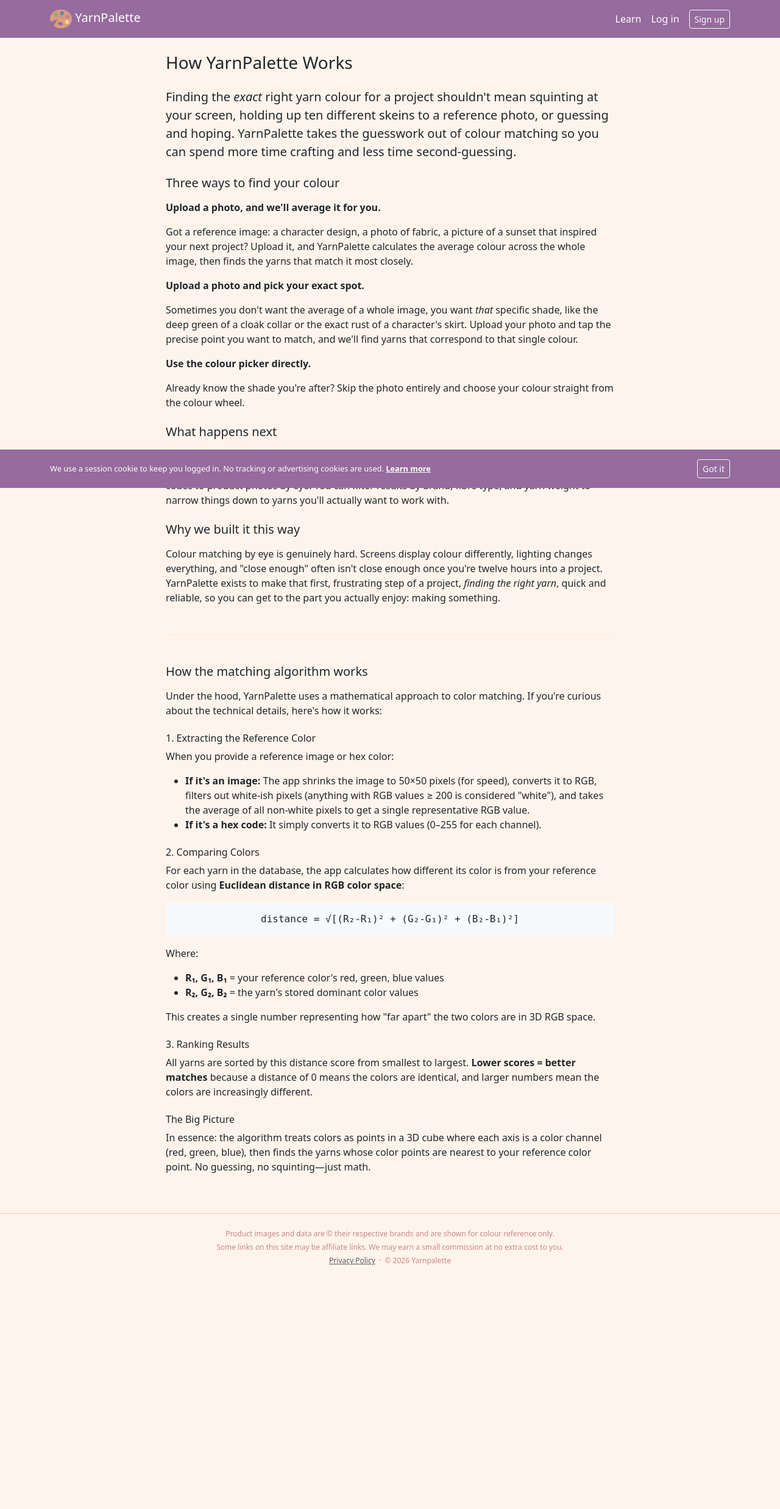
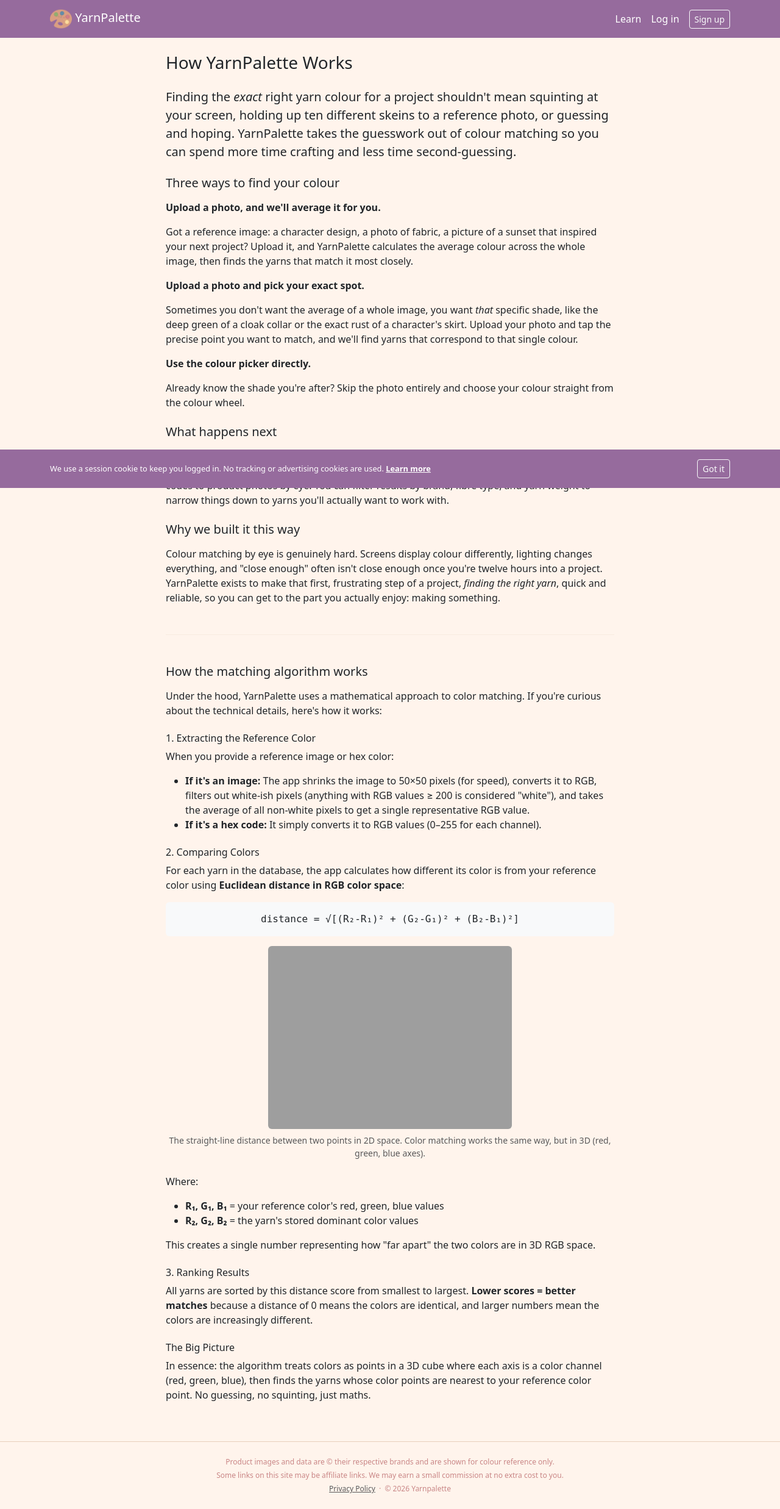
Before and after one commit to justjess678/yarn-finder, a Django app: page /how-it-works/ in a window 1280 px wide. Shown: the whole page at 61% size. Before the commit the page ends 2074 px from the top, so only its background shows below. Run offline with Django 5.2, Linux system fonts and the light colour scheme; grey boxes are pictures that could not be loaded.

Commit message:
add illustration

```diff
--- a/templates/yarns/how_it_works.html
+++ b/templates/yarns/how_it_works.html
@@ -46,6 +46,10 @@
         <div class="bg-light p-3 rounded mb-3" style="font-family: monospace; text-align: center;">
             distance = √[(R₂-R₁)² + (G₂-G₁)² + (B₂-B₁)²]
         </div>
+        <div class="text-center mb-4">
+            <img src="https://pi.math.cornell.edu/~mec/Summer2008/Jones/rectdia.gif" alt="Euclidean distance diagram" style="max-width: 100%; height: auto; border-radius: 6px;">
+            <p class="small text-muted mt-2">The straight-line distance between two points in 2D space. Color matching works the same way, but in 3D (red, green, blue axes).</p>
+        </div>
         <p>Where:</p>
         <ul>
             <li><strong>R₁, G₁, B₁</strong> = your reference color's red, green, blue values</li>
@@ -57,7 +61,7 @@
         <p>All yarns are sorted by this distance score from smallest to largest. <strong>Lower scores = better matches</strong> because a distance of 0 means the colors are identical, and larger numbers mean the colors are increasingly different.</p>
 
         <h3 class="h6 mt-4 mb-2">The Big Picture</h3>
-        <p>In essence: the algorithm treats colors as points in a 3D cube where each axis is a color channel (red, green, blue), then finds the yarns whose color points are nearest to your reference color point. No guessing, no squinting—just math.</p>
+        <p>In essence: the algorithm treats colors as points in a 3D cube where each axis is a color channel (red, green, blue), then finds the yarns whose color points are nearest to your reference color point. No guessing, no squinting, just maths.</p>
     </div>
 </div>
 {% endblock %}
```
